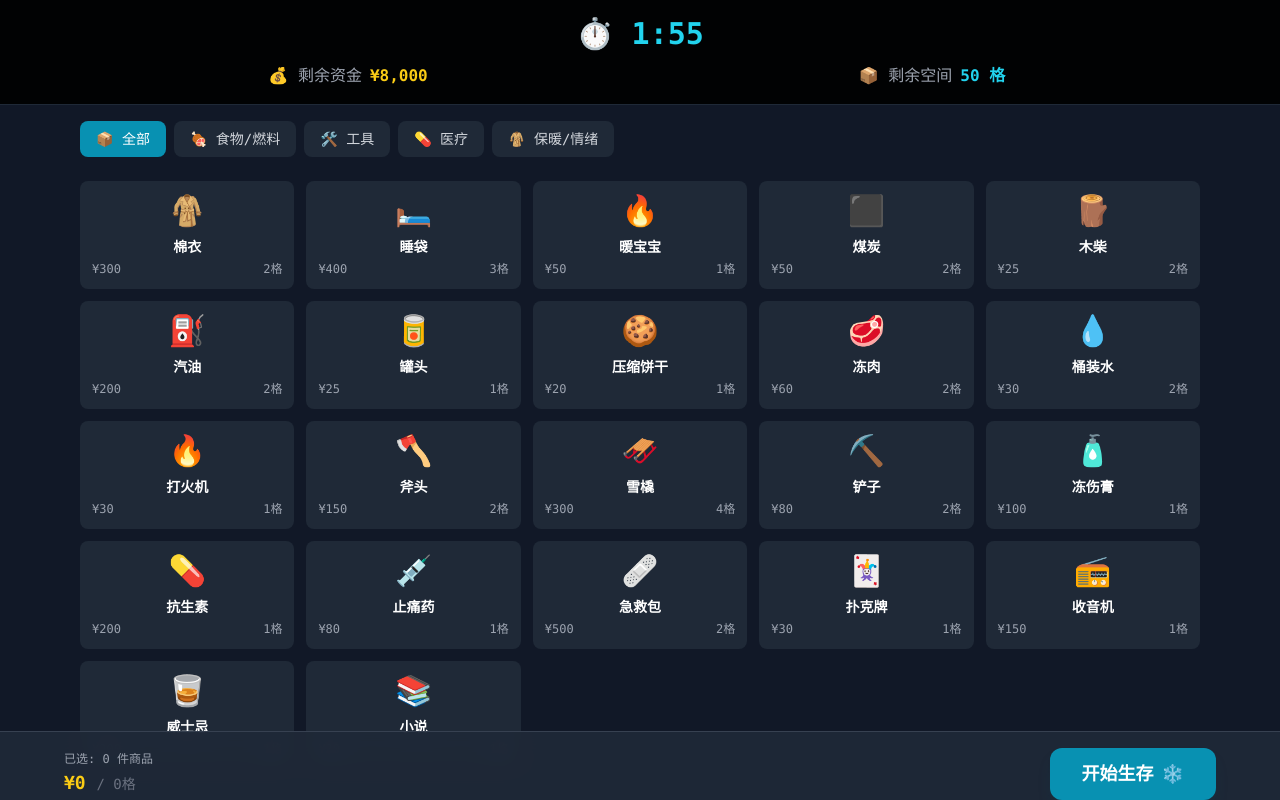
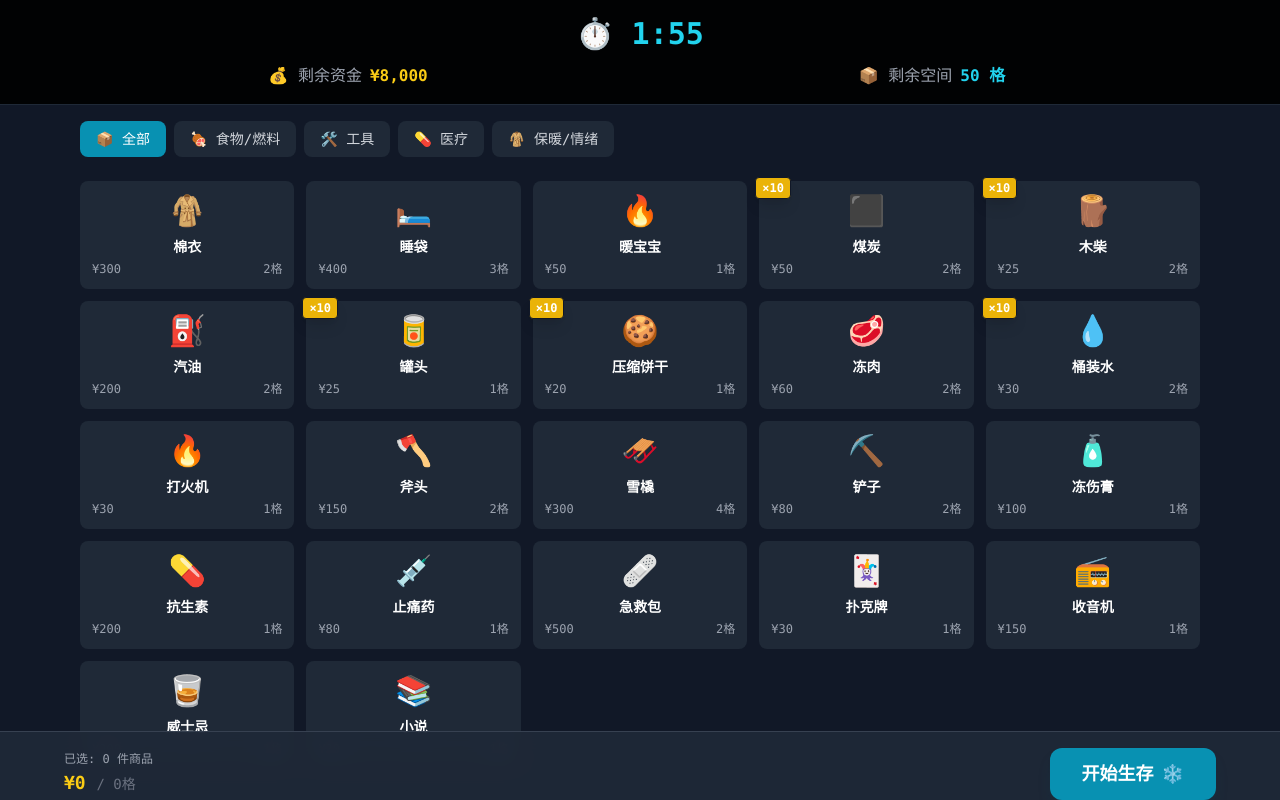
Before and after one commit to wangyafu/doomsaday, a Vue app in the folder frontend/: page /ice-age/market in a window 1280 px wide. Built offline with nearby package versions, Linux system fonts and the light colour scheme.

Commit message:
增加快捷购买功能

```diff
--- a/frontend/src/views/ice-age/IceAgeMarket.vue
+++ b/frontend/src/views/ice-age/IceAgeMarket.vue
@@ -77,6 +77,29 @@ function removeFromCart(itemId: string) {
   } else {
     cart.value.delete(itemId)
   }
+  cart.value = new Map(cart.value) // 触发响应式
+}
+
+// 判断是否为高频商品（罐头、桶装水、煤炭、木柴、压缩饼干）
+function isHighFrequencyItem(itemId: string): boolean {
+  const highFrequencyIds = ['canned_food', 'water', 'coal', 'firewood', 'biscuit']
+  return highFrequencyIds.includes(itemId)
+}
+
+// 批量添加到购物车（一次购买10个）
+function addBatch(item: ShopItem, event: Event) {
+  event.stopPropagation() // 阻止事件冒泡，避免触发单个购买
+  const quantity = 10
+  const totalPrice = item.price * quantity
+  const totalSpace = item.space * quantity
+
+  // 检查是否有足够的金钱和空间
+  if (remainingMoney.value < totalPrice || remainingSpace.value < totalSpace) {
+    return
+  }
+
+  const current = cart.value.get(item.id) || 0
+  cart.value.set(item.id, current + quantity)
   cart.value = new Map(cart.value) // 触发响应式
 }
 
@@ -217,6 +240,19 @@ onUnmounted(() => {
             {{ getCartCount(item.id) }}
           </div>
 
+          <!-- 快捷购买10个按钮(仅高频商品显示) -->
+          <button
+            v-if="isHighFrequencyItem(item.id)"
+            class="absolute -top-1 -left-1 z-10 px-1.5 py-0.5 bg-yellow-500 hover:bg-yellow-400 rounded text-white text-xs font-bold shadow-lg border border-gray-900 transition-all active:scale-90"
+            :class="{
+              'opacity-50': remainingMoney < item.price * 10 || remainingSpace < item.space * 10
+            }"
+            @click="addBatch(item, $event)"
+            title="一次购买10个"
+          >
+            ×10
+          </button>
+
           <!-- 图标 -->
           <div class="text-3xl mb-2 text-center group-hover:scale-110 transition-transform">{{ item.icon }}</div>
 
```
